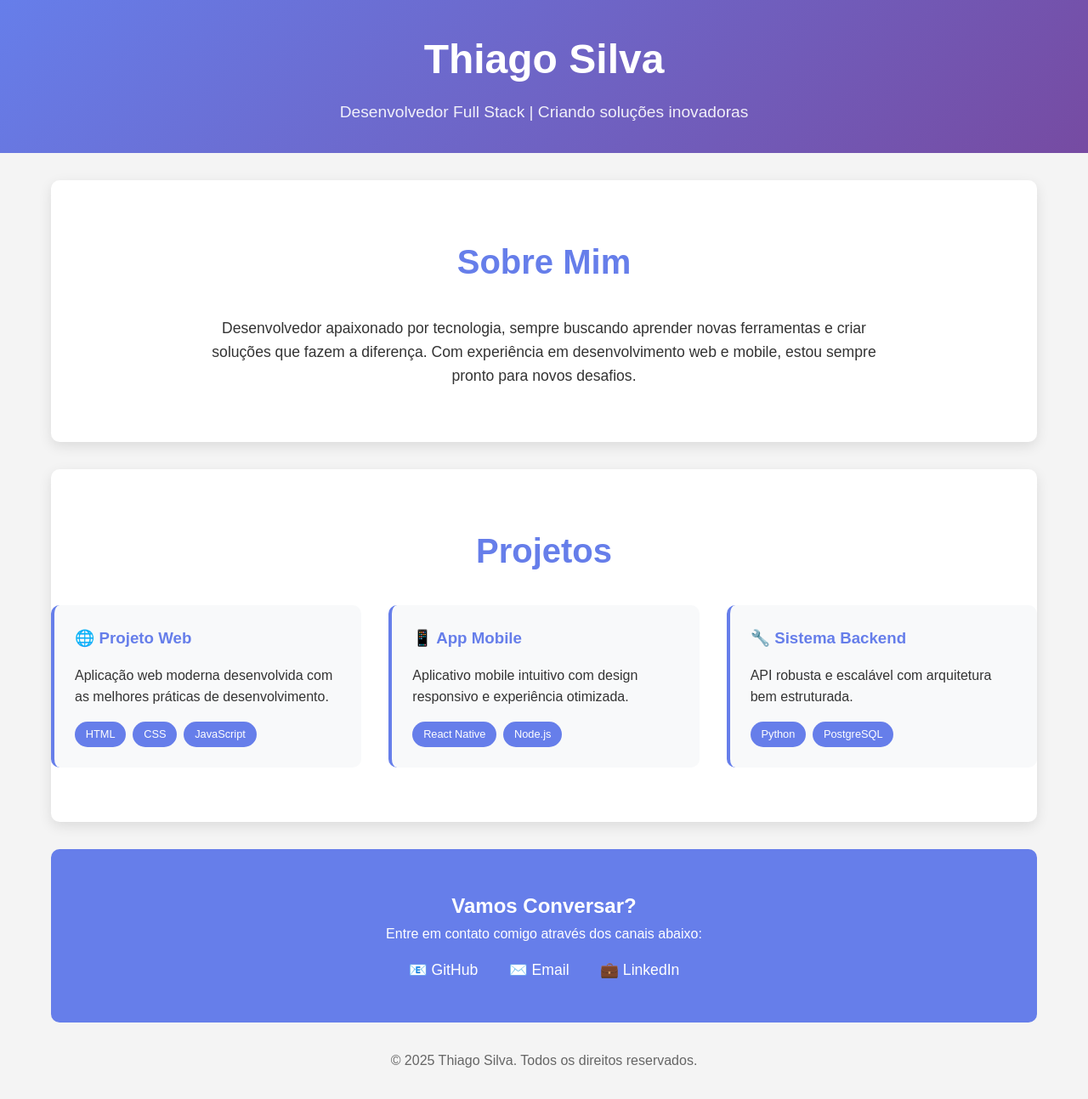
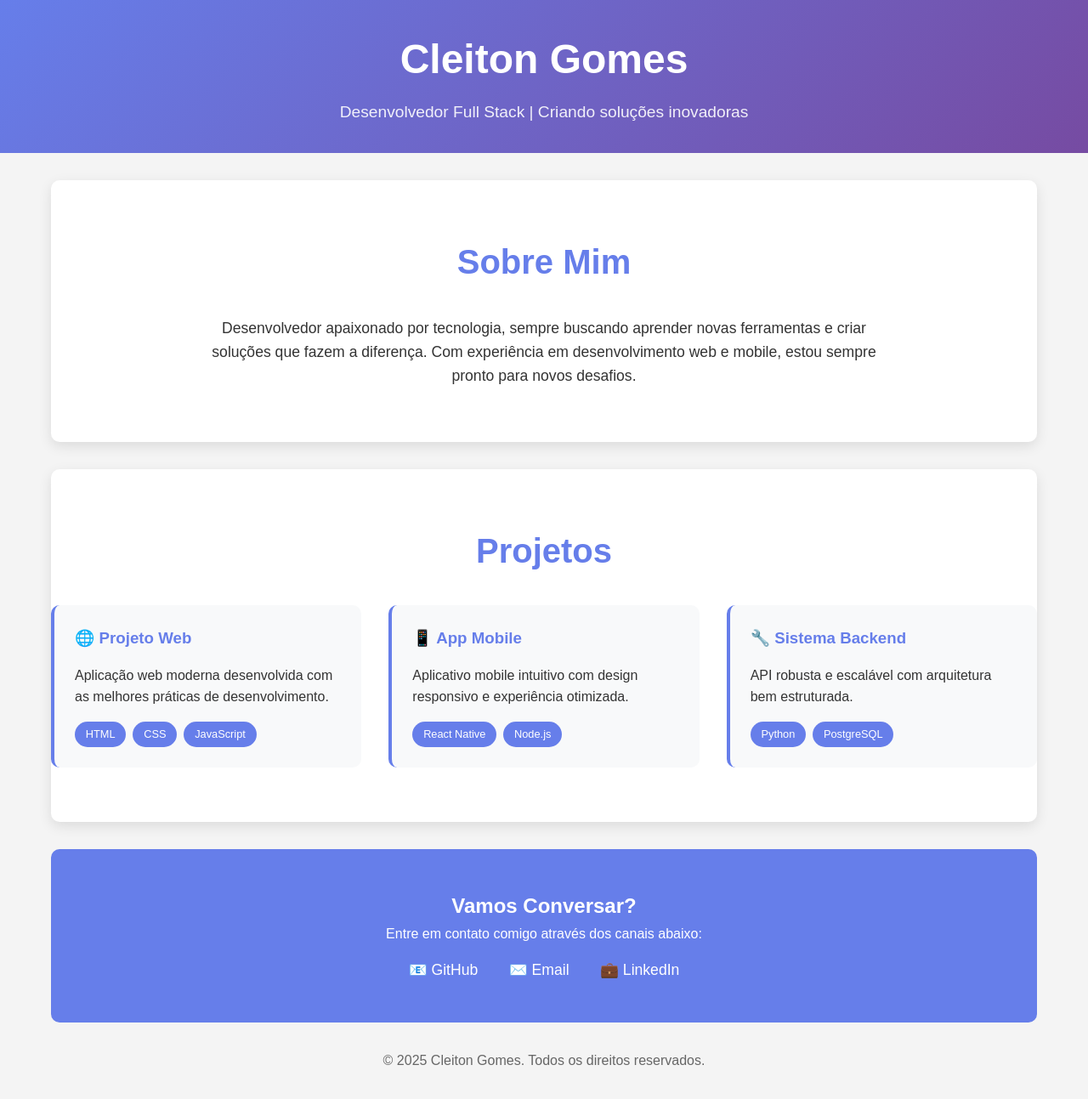
Before and after one commit to thiagosg68/Portfolio, a plain HTML site: page index.html in a window 1280 px wide. Shown: the whole page at 85% size. Drawn offline with Linux system fonts and the light colour scheme.

Commit message:
Atualiza nome do projeto de Thiago Silva para Cleiton Gomes

```diff
--- a/index.html
+++ b/index.html
@@ -3,29 +3,29 @@
 <head>
     <meta charset="UTF-8">
     <meta name="viewport" content="width=device-width, initial-scale=1.0">
-    <meta name="description" content="Portfólio de Thiago Silva - Desenvolvedor Full Stack especializado em soluções web modernas e inovadoras.">
+    <meta name="description" content="Portfólio de Cleiton Gomes - Desenvolvedor Full Stack especializado em soluções web modernas e inovadoras.">
     <meta name="keywords" content="desenvolvedor, full stack, portfolio, web developer, javascript, html, css">
-    <meta name="author" content="Thiago Silva">
+    <meta name="author" content="Cleiton dos Santos Gomes">
 
     <!-- Open Graph / Facebook -->
     <meta property="og:type" content="website">
     <meta property="og:url" content="https://thiagosg68.github.io/Portfolio/">
-    <meta property="og:title" content="Thiago Silva - Desenvolvedor Full Stack">
+    <meta property="og:title" content="Cleiton Gomes - Desenvolvedor Full Stack">
     <meta property="og:description" content="Portfólio profissional com projetos e experiências em desenvolvimento web.">
 
     <!-- Twitter -->
     <meta property="twitter:card" content="summary_large_image">
     <meta property="twitter:url" content="https://thiagosg68.github.io/Portfolio/">
-    <meta property="twitter:title" content="Thiago Silva - Desenvolvedor Full Stack">
+    <meta property="twitter:title" content="Cleiton Gomes - Desenvolvedor Full Stack">
     <meta property="twitter:description" content="Portfólio profissional com projetos e experiências em desenvolvimento web.">
 
-    <title>Thiago Silva - Portfólio | Desenvolvedor Full Stack</title>
+    <title>Cleiton dos Santos Gomes - Portfólio | Desenvolvedor Full Stack</title>
     <link rel="stylesheet" href="style.css">
 </head>
 <body>
     <header>
         <div class="container">
-            <h1>Thiago Silva</h1>
+            <h1>Cleiton Gomes</h1>
             <p>Desenvolvedor Full Stack | Criando soluções inovadoras</p>
         </div>
     </header>
@@ -78,15 +78,15 @@
             <p>Entre em contato comigo através dos canais abaixo:</p>
             <div style="margin-top: 1rem;">
                 <a href="https://github.com/thiagosg68" target="_blank">📧 GitHub</a>
-                <a href="mailto:seu-email@exemplo.com">✉️ Email</a>
-                <a href="https://linkedin.com/in/seu-perfil" target="_blank">💼 LinkedIn</a>
+                <a href="mailto:thiagosg68@gmail.com">✉️ Email</a>
+                <a href="https://linkedin.com/in/cleiton-dos-santos-gomes-259a882aa" target="_blank">💼 LinkedIn</a>
             </div>
         </section>
     </div>
 
     <footer>
         <div class="container">
-            <p>&copy; 2025 Thiago Silva. Todos os direitos reservados.</p>
+            <p>&copy; 2025 Cleiton Gomes. Todos os direitos reservados.</p>
         </div>
     </footer>
 </body>
```
Also changed, not shown: 1 other file.
